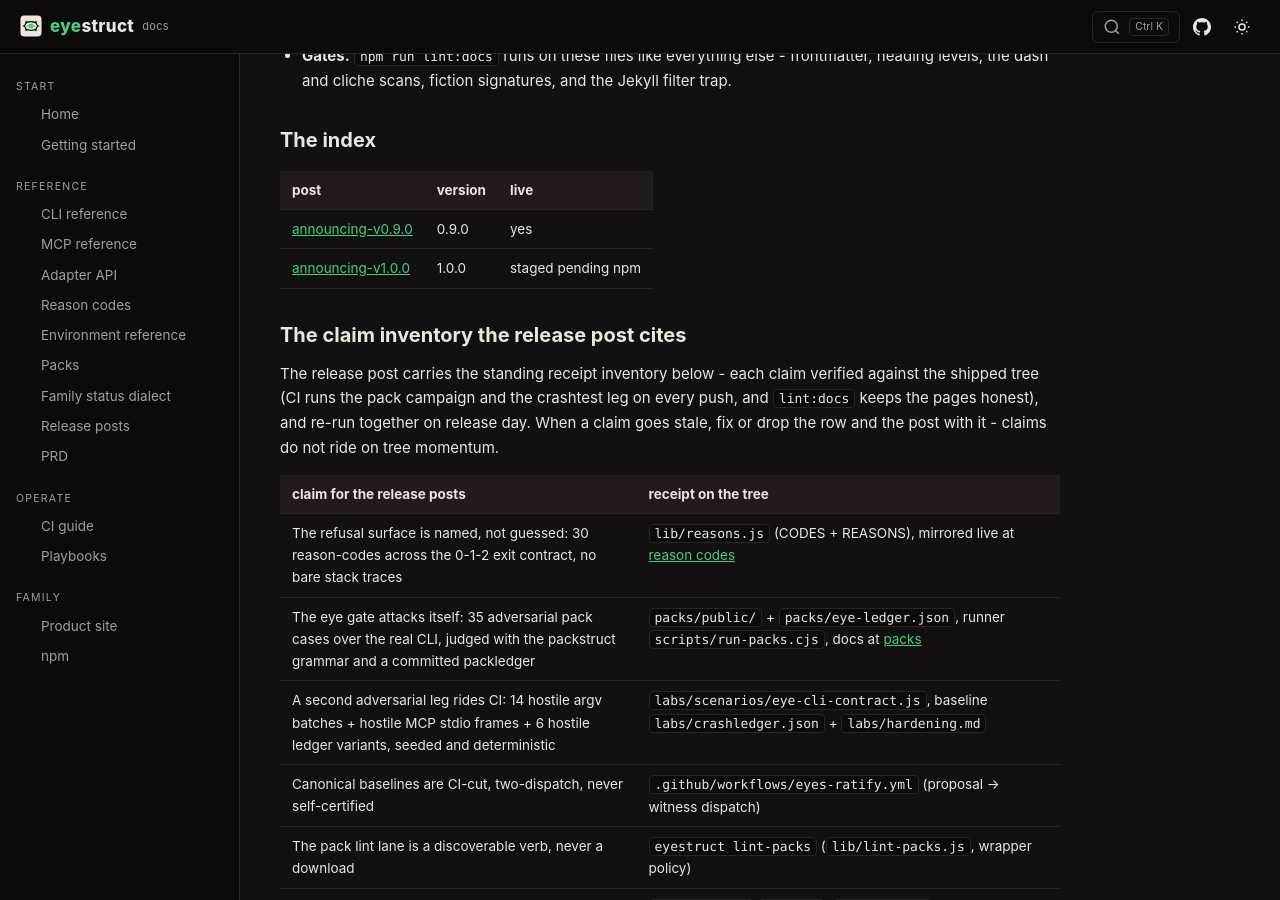
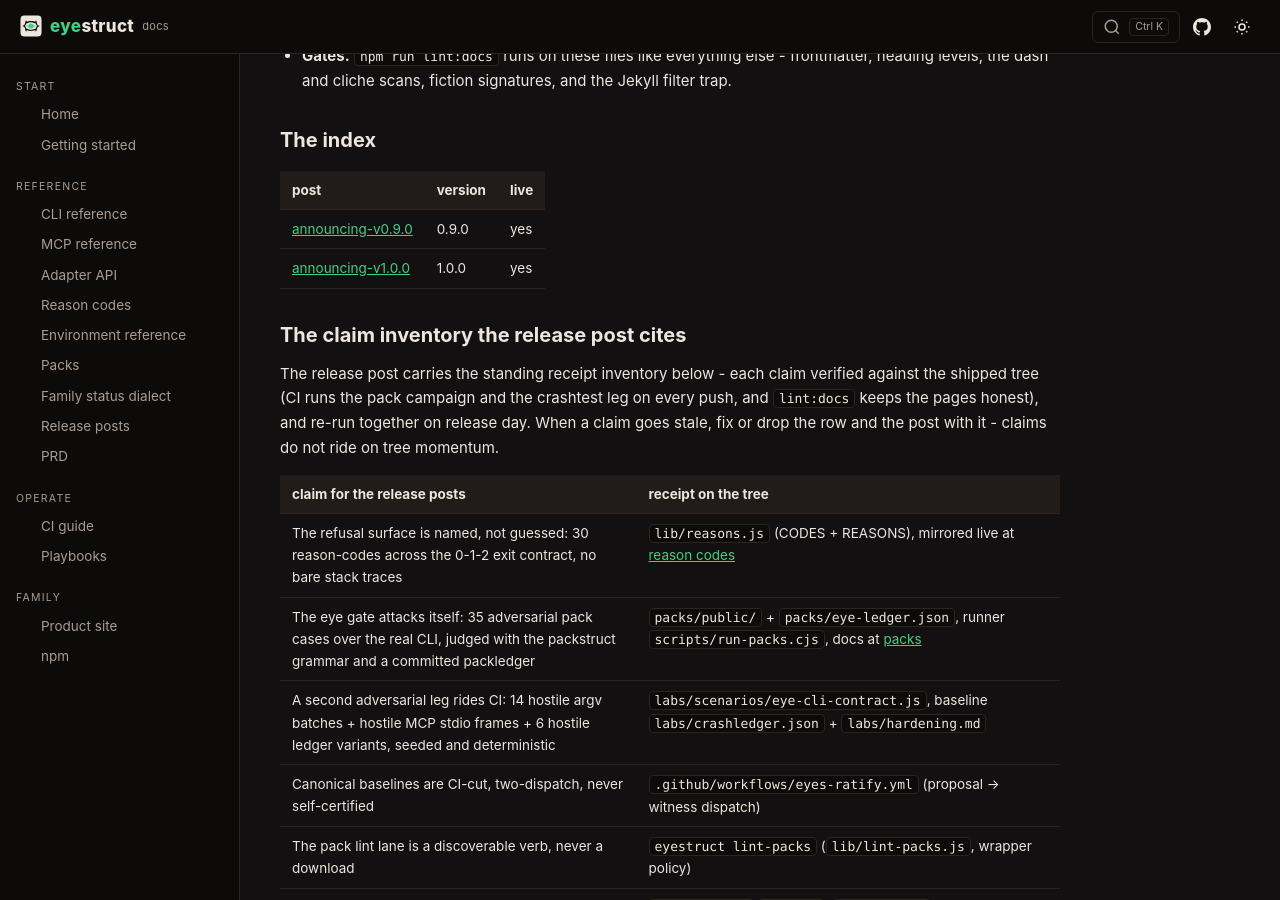
Before and after one commit to dhaupin/eyestruct, a Jekyll site: the page built from docs/discussions/index.md, in a window 1280 px wide and 900 px high, scrolled down 643 px. Built offline with Jekyll 4.4.1, drawn with Linux system fonts in a browser that asks for light colours.

Commit message:
the go-live commit: npm serves eyestruct@1.0.0 (registry latest, provenance-attested, published by the OIDC lane against tag v1.0.0), so the announcement's staged-pending marker comes off in this same commit per the timing rule, and the announcement's refusal-count claim reads the post-canvas-cap truth (30 codes) it always had to carry on release day
🤖 Generated with Codebuff
Co-Authored-By: Codebuff <noreply@codebuff.com>

```diff
--- a/docs/discussions/index.md
+++ b/docs/discussions/index.md
@@ -24,7 +24,7 @@ Prose on these pages flows - paragraphs keep their natural length, and nothing i
 | post | version | live |
 | --- | --- | --- |
 | [announcing-v0.9.0](/eyestruct/discussions/announcing-v0.9.0) | 0.9.0 | yes |
-| [announcing-v1.0.0](/eyestruct/discussions/announcing-v1.0.0) | 1.0.0 | staged pending npm |
+| [announcing-v1.0.0](/eyestruct/discussions/announcing-v1.0.0) | 1.0.0 | yes |
 
 ## The claim inventory the release post cites
 
```
Also changed, not shown: docs/discussions/announcing-v1.0.0.md (+1 -1 lines).
